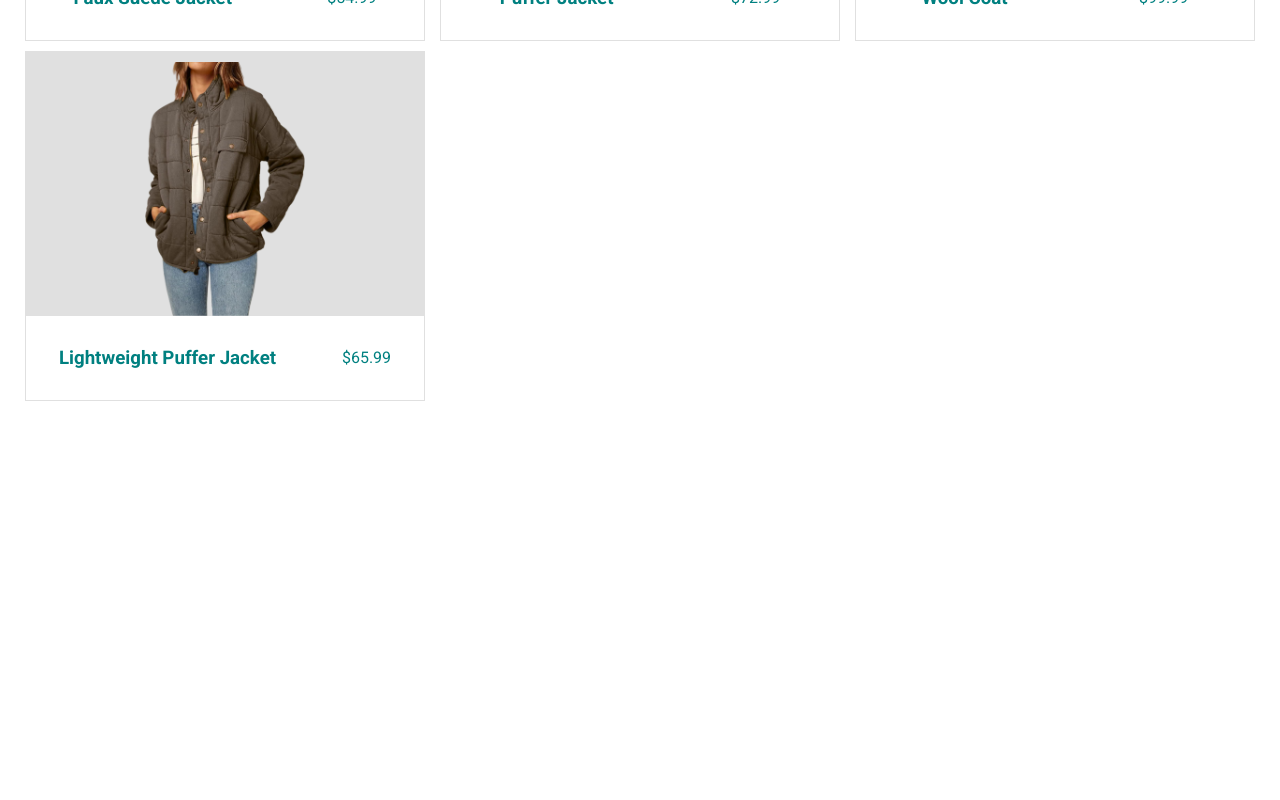
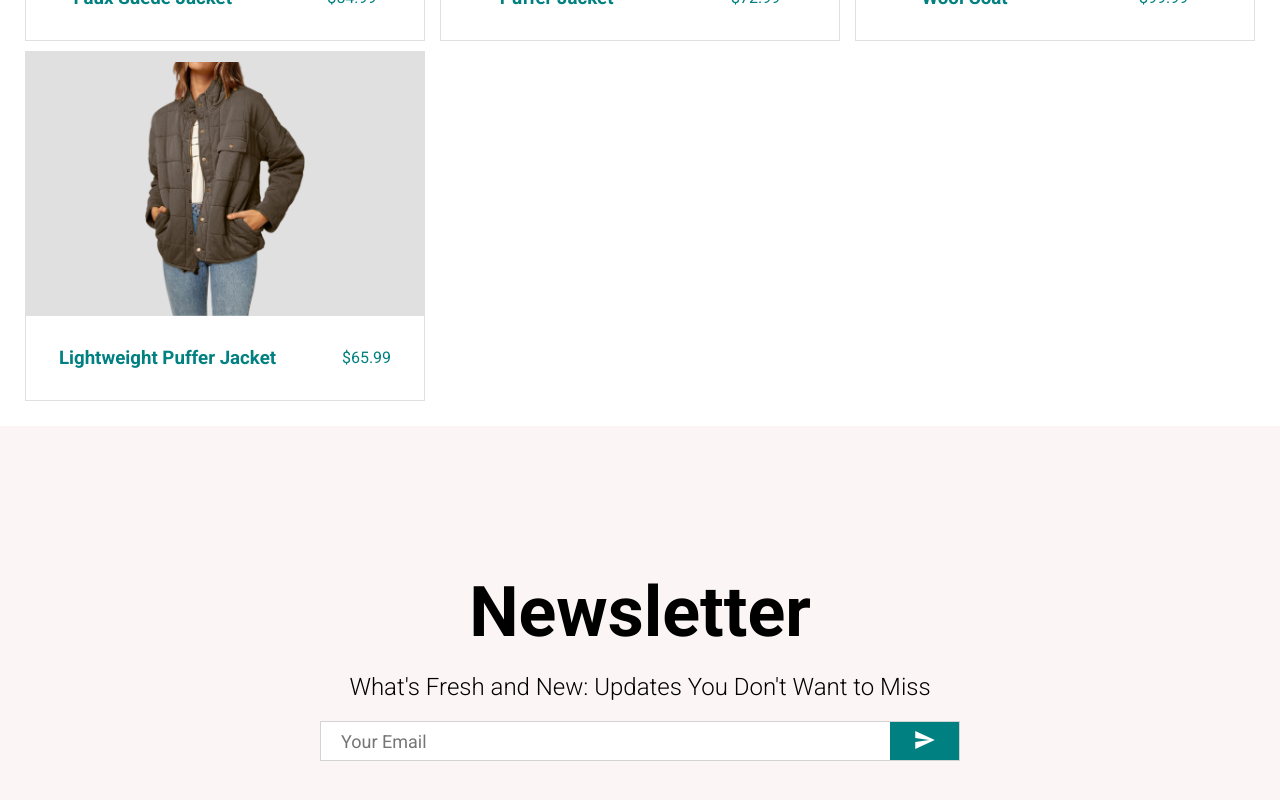
Before and after one commit to zaferonalan/E-Commerce-RTK, a React (Vite) app: page / in a window 1280 px wide. Shown: the part 2616-3416 px from the top of the page. Before the commit the page ends 3042 px from the top, so only its background shows below. Built offline with nearby package versions, Linux system fonts and the light colour scheme.

Commit message:
newsletter-created

```diff
--- /dev/null
+++ b/src/components/newsletter/Newsletter.jsx
@@ -0,0 +1,19 @@
+import { IoMdSend } from 'react-icons/io'
+import './Newsletter.css'
+
+const Newsletter = () => {
+  return (
+    <div className='newsletter-container'>
+        <h1 className='newsletter-title'>Newsletter</h1>
+        <div className='newsletter-desc'>What's Fresh and New: Updates You Don't Want to Miss </div>
+        <div className='input-container'>
+            <input className='newsletter-input' placeholder='Your Email' />
+            <button className='newsletter-button'>
+                <IoMdSend className='icon'/>
+            </button>
+        </div>
+    </div>
+  )
+}
+
+export default Newsletter
--- a/src/pages/home/Home.jsx
+++ b/src/pages/home/Home.jsx
@@ -1,6 +1,7 @@
 import Announcement from "../../components/announcement/Announcement"
 import Categories from '../../components/categories/Categories'
 import Navbar from '../../components/navbar/Navbar'
+import Newsletter from "../../components/newsletter/Newsletter"
 import Bestsellers from "../../components/products/Bestsellers"
 import NewArrivals from "../../components/products/NewArrivals"
 import Slider from '../../components/slider/Slider'
@@ -14,6 +15,7 @@ const Home = () => {
       <Categories/>
       <NewArrivals/>
       <Bestsellers/>
+      <Newsletter/>
     </div>
   )
 }
```
